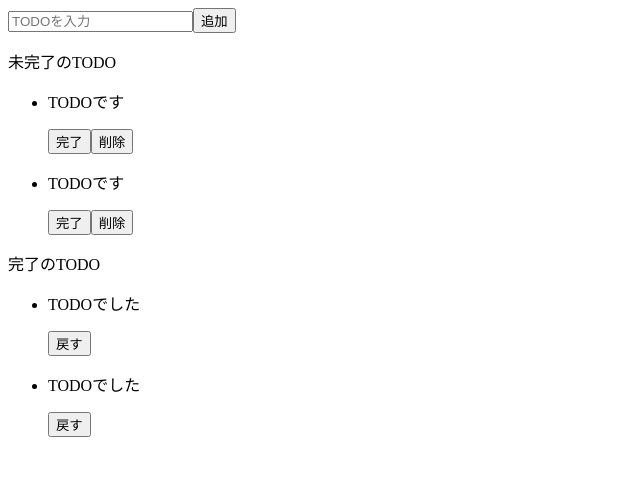
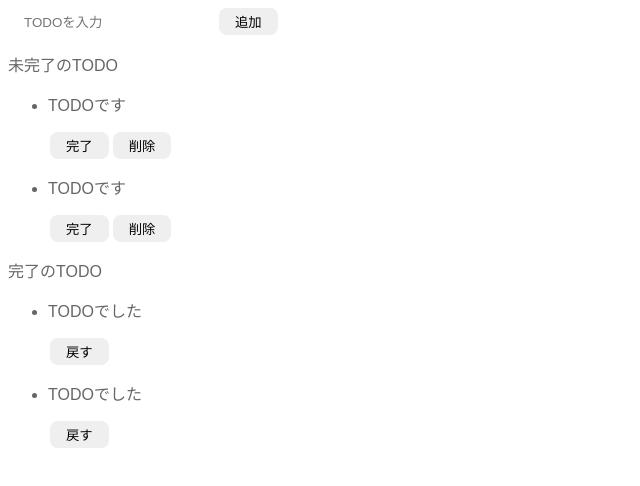
Before and after one commit to anakazato/udemy-modern_javascipt_react_beginner-todo-react, a React (Vite) app: page / in a window 1280 px wide. Shown: the top 486 px of the page, without its empty margins (0-640 px from the left). Built offline with nearby package versions, Linux system fonts and the light colour scheme.

Commit message:
CSSの定義完了

```diff
--- a/src/styles.css
+++ b/src/styles.css
@@ -0,0 +1,70 @@
+body {
+    font-family: sans-serif;
+    color: #666;
+}
+
+input {
+    border-radius: 8px;
+    border: none;
+    padding: 6px 16px;
+}
+
+button {
+    border-radius: 8px;
+    border: none;
+    padding: 4px 16px;
+    margin: 0px 2px;
+}
+button:hover {
+    background-color: #79a8a9;
+    color: #fff;
+    cursor: pointer;
+}
+
+.input-area {
+    background-color: #c6e5d9;
+    width: 400px;
+    height: 30px;
+    padding: 8px;
+    margin: 8px;
+    border-radius: 8px;
+}
+
+.incomplete-area {
+    border: 2px solid #aacfd0;
+    width: 400px;
+    min-height: 200px;
+    padding: 8px;
+    margin: 8px;
+    border-radius: 8px;
+}
+
+.complete-area {
+    border: 2px solid #aacfd0;
+    width: 400px;
+    min-height: 200px;
+    padding: 8px;
+    margin: 8px;
+    border-radius: 8px;
+    background-color: #c9dede;
+}
+
+.title {
+    text-align: center;
+    margin-top: 0;
+    font-weight: bold;
+}
+
+.list-row {
+    display: flex;
+    align-items: center;
+}
+
+.todo-item {
+    margin: 6px;
+}
+
+/*
+
+
+*/
```
